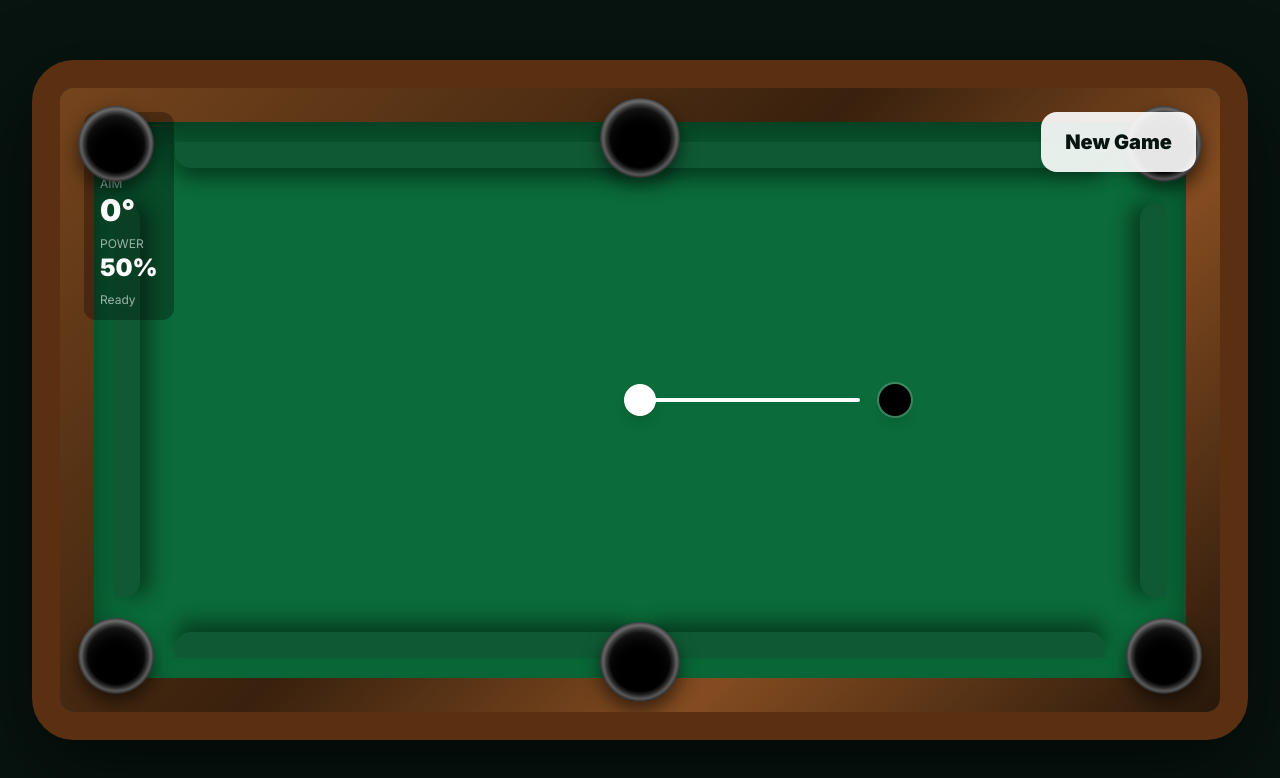
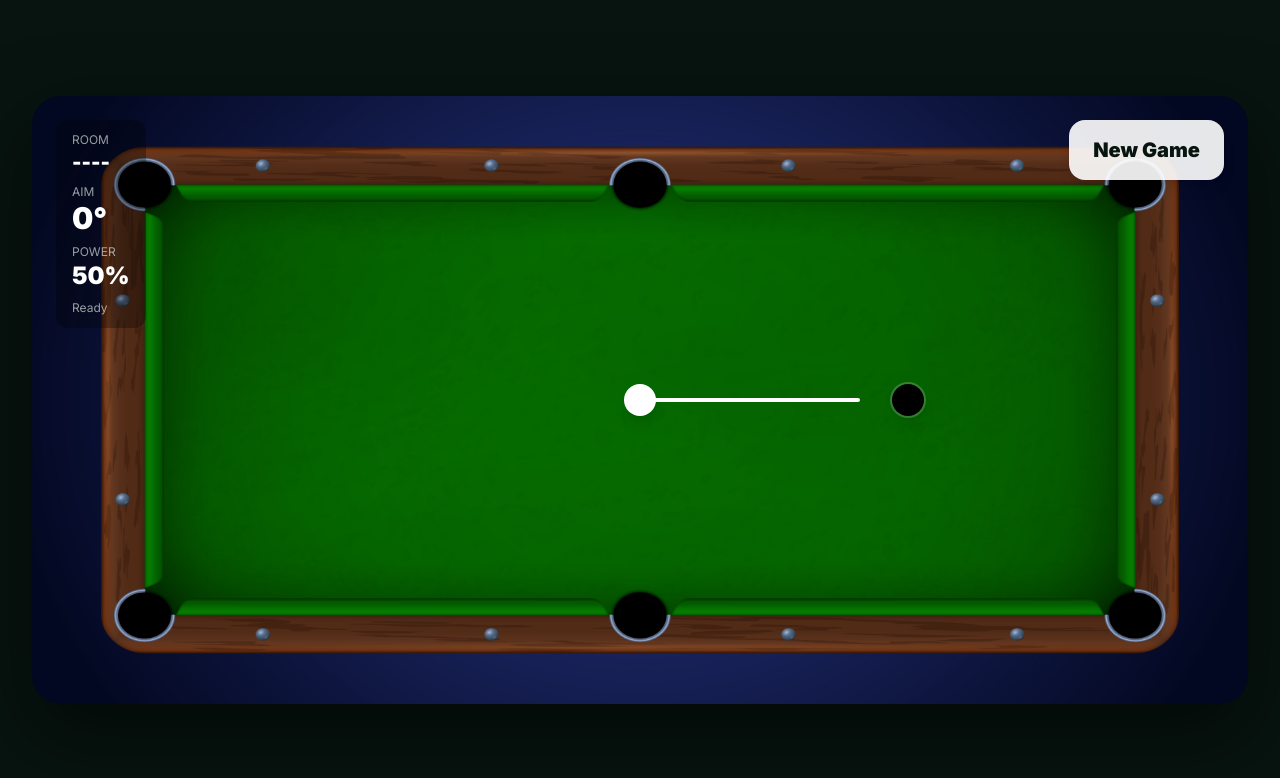
Before and after one commit to IrishDec/heiyu-digital, a Next.js app: page /pool/game in a window 1280 px wide. Shown: the top 778 px of the page. Built offline with nearby package versions, Linux system fonts and the light colour scheme; no server answers.

Commit message:
Use table image and enlarge game view

```diff
--- a/app/pool/game/page.tsx
+++ b/app/pool/game/page.tsx
@@ -235,36 +235,14 @@ useEffect(() => {
   const ballYPercent = (ball.y / TABLE_HEIGHT) * 100;
   const blackBallXPercent = (blackBall.x / TABLE_WIDTH) * 100;
   const blackBallYPercent = (blackBall.y / TABLE_HEIGHT) * 100;
-
-  return (
-    <main className="flex min-h-screen items-center justify-center bg-[#07140f] p-8">
-      <div className="relative aspect-[1000/560] w-full max-w-7xl overflow-hidden rounded-[42px] border-[28px] border-[#5a2f12] bg-[#0b6b3a] shadow-[0_30px_80px_rgba(0,0,0,0.55)]">
-      {/* Felt texture overlay */}
-<div className="pointer-events-none absolute inset-0 bg-[radial-gradient(circle_at_center,rgba(255,255,255,0.10),transparent_55%)]" />
-<div className="pointer-events-none absolute inset-0 bg-[linear-gradient(90deg,rgba(255,255,255,0.04)_1px,transparent_1px)] bg-[length:18px_18px] opacity-20" />
-
-{/* Inner cushion */}
-<div className="pointer-events-none absolute inset-0 bg-[linear-gradient(135deg,#7a421b,#3b1d0b_45%,#8a4a1f_70%,#2a1408)] opacity-95" />
-<div className="pointer-events-none absolute inset-[34px] rounded-[26px] bg-[#0b6b3a] shadow-[inset_0_18px_35px_rgba(0,0,0,0.45)]" />
-
-{/* Real cushion rails with wide pocket openings */}
-<div className="pointer-events-none absolute left-[115px] right-[585px] top-[54px] h-[26px] rounded-b-2xl bg-[#0f5a34] shadow-[0_10px_20px_rgba(0,0,0,0.45)]" />
-<div className="pointer-events-none absolute left-[585px] right-[115px] top-[54px] h-[26px] rounded-b-2xl bg-[#0f5a34] shadow-[0_10px_20px_rgba(0,0,0,0.45)]" />
-
-<div className="pointer-events-none absolute left-[115px] right-[585px] bottom-[54px] h-[26px] rounded-t-2xl bg-[#0f5a34] shadow-[0_-10px_20px_rgba(0,0,0,0.45)]" />
-<div className="pointer-events-none absolute left-[585px] right-[115px] bottom-[54px] h-[26px] rounded-t-2xl bg-[#0f5a34] shadow-[0_-10px_20px_rgba(0,0,0,0.45)]" />
-
-<div className="pointer-events-none absolute left-[54px] top-[115px] bottom-[115px] w-[26px] rounded-r-2xl bg-[#0f5a34] shadow-[10px_0_20px_rgba(0,0,0,0.45)]" />
-<div className="pointer-events-none absolute right-[54px] top-[115px] bottom-[115px] w-[26px] rounded-l-2xl bg-[#0f5a34] shadow-[-10px_0_20px_rgba(0,0,0,0.45)]" />
-
-{/* Pocket rims and holes */}
-<div className="absolute left-[18px] top-[18px] z-10 h-[76px] w-[76px] rounded-full bg-[radial-gradient(circle,#000_52%,#1f1f1f_58%,#555_65%,#111_72%)] shadow-[inset_0_8px_18px_rgba(255,255,255,0.18),0_8px_18px_rgba(0,0,0,0.55)]" />
-<div className="absolute left-1/2 top-[10px] z-10 h-[80px] w-[80px] -translate-x-1/2 rounded-full bg-[radial-gradient(circle,#000_52%,#1f1f1f_58%,#555_65%,#111_72%)] shadow-[inset_0_8px_18px_rgba(255,255,255,0.18),0_8px_18px_rgba(0,0,0,0.55)]" />
-<div className="absolute right-[18px] top-[18px] z-10 h-[76px] w-[76px] rounded-full bg-[radial-gradient(circle,#000_52%,#1f1f1f_58%,#555_65%,#111_72%)] shadow-[inset_0_8px_18px_rgba(255,255,255,0.18),0_8px_18px_rgba(0,0,0,0.55)]" />
-
-<div className="absolute bottom-[18px] left-[18px] z-10 h-[76px] w-[76px] rounded-full bg-[radial-gradient(circle,#000_52%,#1f1f1f_58%,#555_65%,#111_72%)] shadow-[inset_0_8px_18px_rgba(255,255,255,0.18),0_8px_18px_rgba(0,0,0,0.55)]" />
-<div className="absolute bottom-[10px] left-1/2 z-10 h-[80px] w-[80px] -translate-x-1/2 rounded-full bg-[radial-gradient(circle,#000_52%,#1f1f1f_58%,#555_65%,#111_72%)] shadow-[inset_0_8px_18px_rgba(255,255,255,0.18),0_8px_18px_rgba(0,0,0,0.55)]" />
-<div className="absolute bottom-[18px] right-[18px] z-10 h-[76px] w-[76px] rounded-full bg-[radial-gradient(circle,#000_52%,#1f1f1f_58%,#555_65%,#111_72%)] shadow-[inset_0_8px_18px_rgba(255,255,255,0.18),0_8px_18px_rgba(0,0,0,0.55)]" />
+return (
+  <main className="flex min-h-screen items-center justify-center bg-[#07140f] p-8">
+   <div className="relative aspect-[2/1] w-[96vw] max-w-[1800px] overflow-hidden rounded-[28px] shadow-[0_30px_80px_rgba(0,0,0,0.55)]">
+      <img
+        src="/pool/table-bg.jpg"
+        alt=""
+        className="pointer-events-none absolute inset-0 z-0 h-full w-full object-fill"
+      />
 <button
   type="button"
   onClick={() => {
```
Also changed, not shown: public/pool/table-bg.jpg (added).
